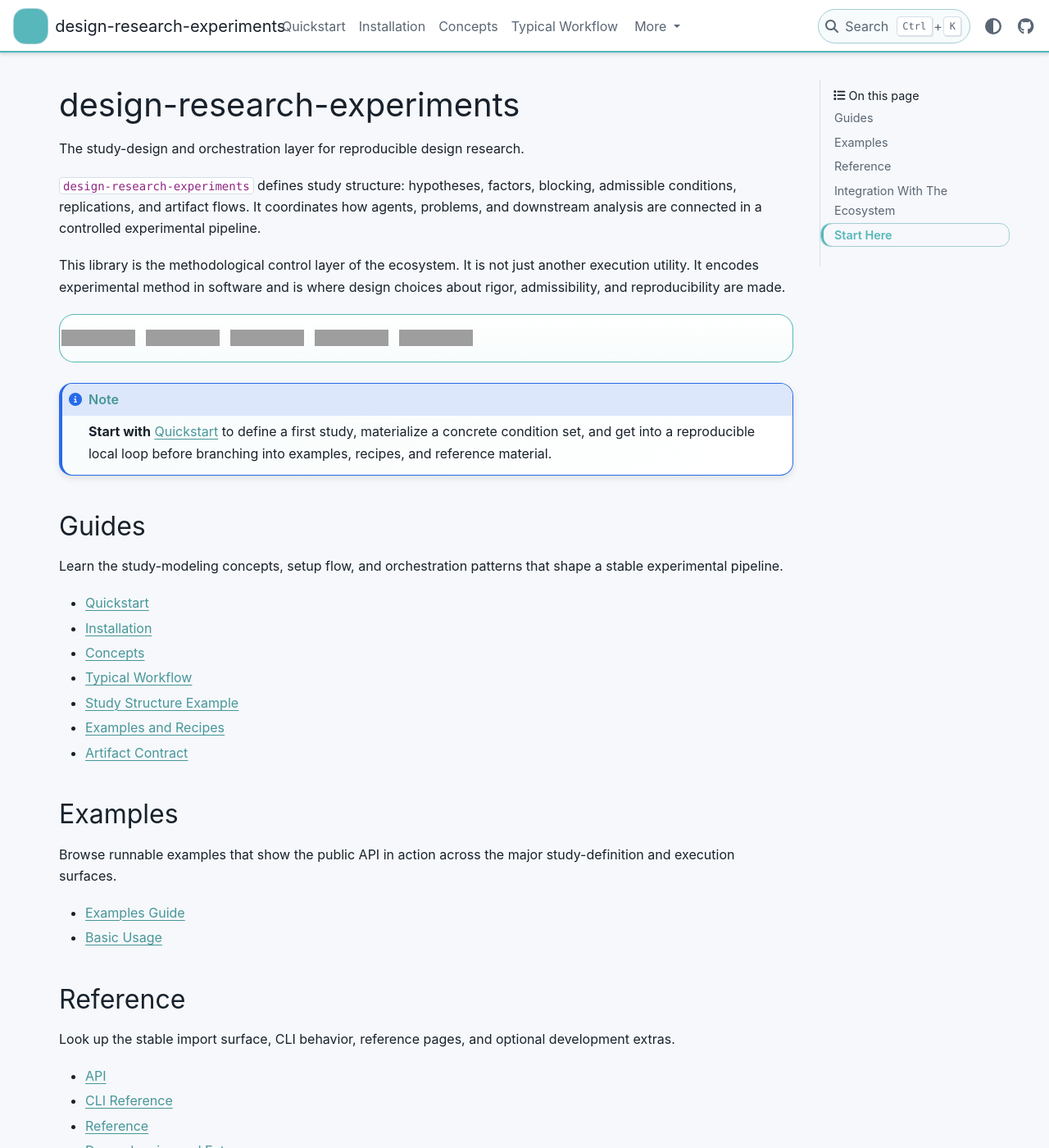
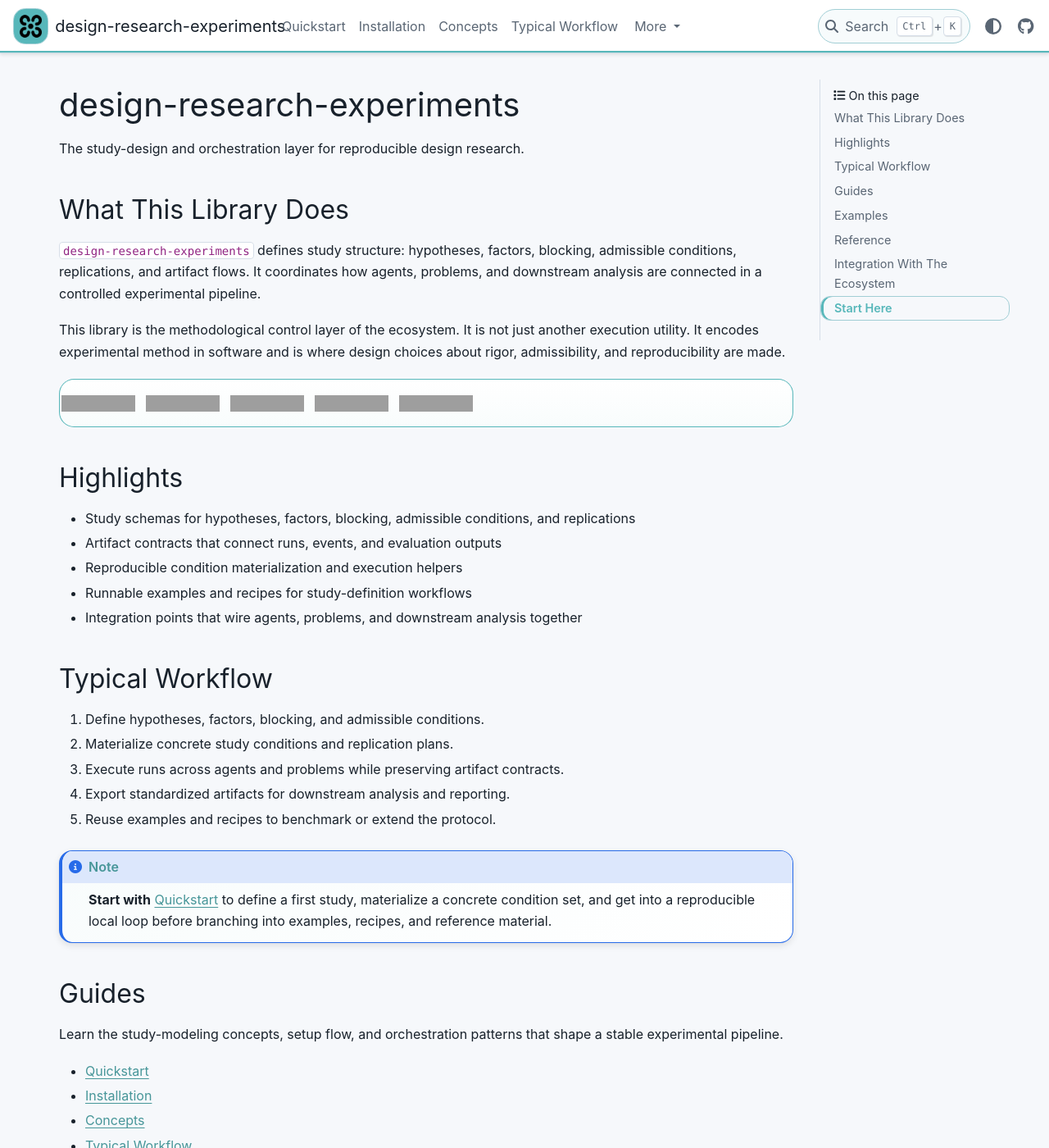
Before and after one commit to cmudrc/design-research-experiments, a Sphinx documentation site: the page built from docs/index.rst, in a window 1280 px wide and 1400 px high. Shown: the whole window at 82% size. Built offline with Sphinx 7.4.7 and the PyData theme 0.15.4, drawn with Linux system fonts in a browser that asks for light colours; grey boxes are pictures that could not be loaded.

Commit message:
Unify docs landing page and brand marks

```diff
--- a/docs/index.rst
+++ b/docs/index.rst
@@ -2,6 +2,9 @@ design-research-experiments
 ===========================
 
 The study-design and orchestration layer for reproducible design research.
+
+What This Library Does
+----------------------
 
 ``design-research-experiments`` defines study structure: hypotheses, factors,
 blocking, admissible conditions, replications, and artifact flows. It
@@ -34,6 +37,24 @@ made.
           <img alt="Docs" src="https://github.com/cmudrc/design-research-experiments/actions/workflows/docs-pages.yml/badge.svg">
         </a>
       </div>
+
+Highlights
+----------
+
+- Study schemas for hypotheses, factors, blocking, admissible conditions, and replications
+- Artifact contracts that connect runs, events, and evaluation outputs
+- Reproducible condition materialization and execution helpers
+- Runnable examples and recipes for study-definition workflows
+- Integration points that wire agents, problems, and downstream analysis together
+
+Typical Workflow
+----------------
+
+1. Define hypotheses, factors, blocking, and admissible conditions.
+2. Materialize concrete study conditions and replication plans.
+3. Execute runs across agents and problems while preserving artifact contracts.
+4. Export standardized artifacts for downstream analysis and reporting.
+5. Reuse examples and recipes to benchmark or extend the protocol.
 
 .. container:: drc-home-callout
 
@@ -121,8 +143,27 @@ Start Here
    study_structure_example
    examples_and_recipes
    artifact_contract
+
+.. toctree::
+   :maxdepth: 2
+   :caption: Examples
+   :hidden:
+
    examples/index
+
+.. toctree::
+   :maxdepth: 2
+   :caption: Reference
+   :hidden:
+
    api
    cli_reference
    reference/index
    dependencies_and_extras
+
+.. toctree::
+   :maxdepth: 1
+   :caption: Development
+   :hidden:
+
+   CONTRIBUTING.md <https://github.com/cmudrc/design-research-experiments/blob/main/CONTRIBUTING.md>
```
Also changed, not shown: other parts of docs/index.rst (+1 -0 lines), docs/_static/drc-dark.png, docs/_static/drc-light.png, docs/_static/favicon.ico.
